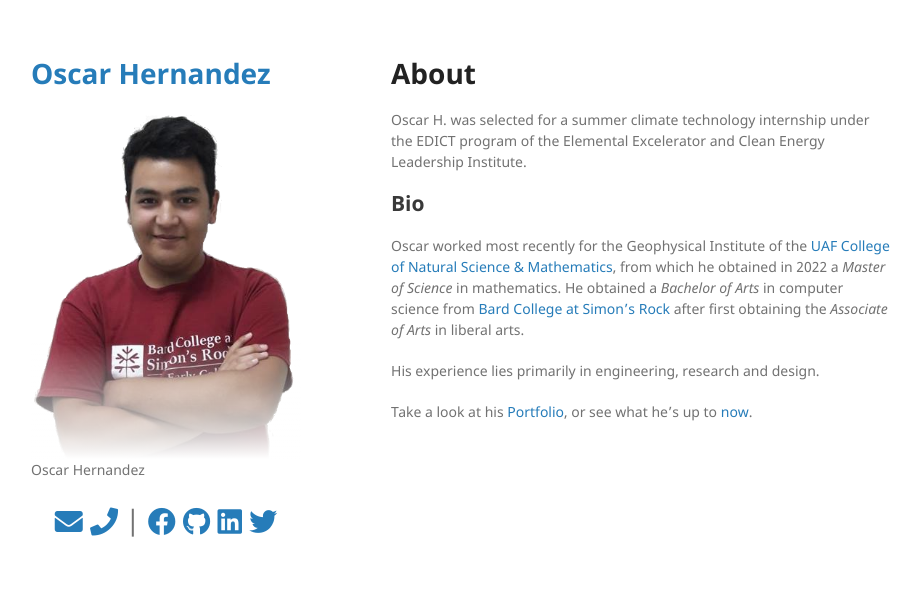
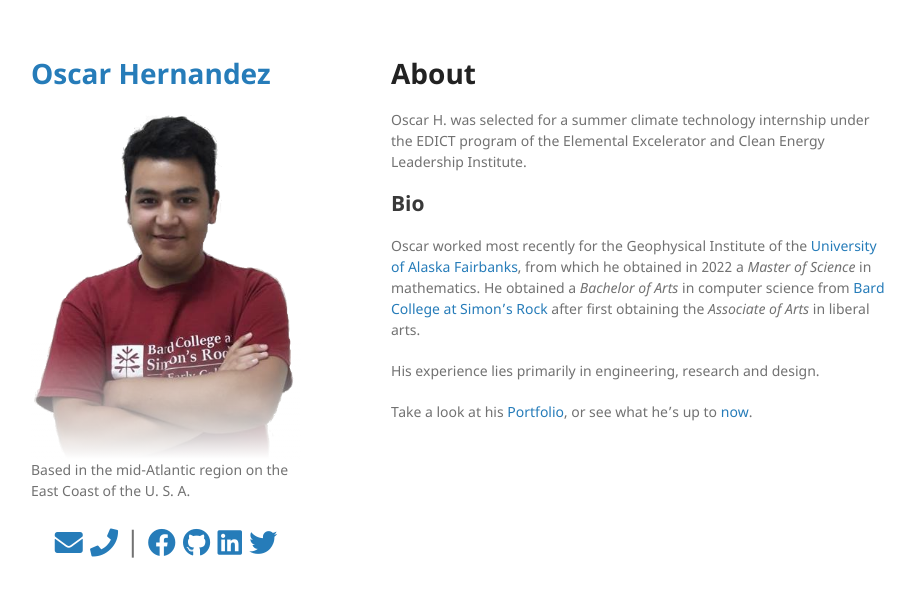
Before and after one commit to mathemonads/mathemonads.github.io, a Jekyll site: the page built from index.md, in a window 1280 px wide. Shown: the top 597 px of the page, without its empty margins (179-1100 px from the left). Built offline with Jekyll 4.4.1, drawn with Linux system fonts in a browser that asks for light colours; nearby versions of some CDN libraries.

Commit message:
remove CNSM from GI

```diff
--- a/_config.yml
+++ b/_config.yml
@@ -1,6 +1,6 @@
 title: Oscar Hernandez
 logo: /assets/img/logo.png
-description: Oscar Hernandez
+description: Based in the mid-Atlantic region on the East Coast of the U. S. A.
 email: 98Hernandez.Oscar@gmail.com
 show_downloads: true
 google_analytics:
--- a/index.md
+++ b/index.md
@@ -8,7 +8,7 @@ layout: default
 Oscar H. was selected for a summer climate technology internship under the EDICT program of the Elemental Excelerator and Clean Energy Leadership Institute.
 
 ## Bio
-Oscar worked most recently for the Geophysical Institute of the [UAF College of Natural Science & Mathematics](https://sites.google.com/alaska.edu/oihernandez "oihernandez@alaska.edu"), from which he obtained in 2022 a _Master of Science_ in mathematics. He obtained a _Bachelor of Arts_ in computer science from [Bard College at Simon's Rock](https://simons-rock.edu/news/students-win-prize-physics-research.php "Simon's Rock") after first obtaining the _Associate of Arts_ in liberal arts.
+Oscar worked most recently for the Geophysical Institute of the [University of Alaska Fairbanks](https://sites.google.com/alaska.edu/oihernandez "oihernandez@alaska.edu"), from which he obtained in 2022 a _Master of Science_ in mathematics. He obtained a _Bachelor of Arts_ in computer science from [Bard College at Simon's Rock](https://simons-rock.edu/news/students-win-prize-physics-research.php "Simon's Rock") after first obtaining the _Associate of Arts_ in liberal arts.
 
 His experience lies primarily in engineering, research and design.
 
```
Also changed, not shown: blog/bio/now.md (+1 -1 lines).
